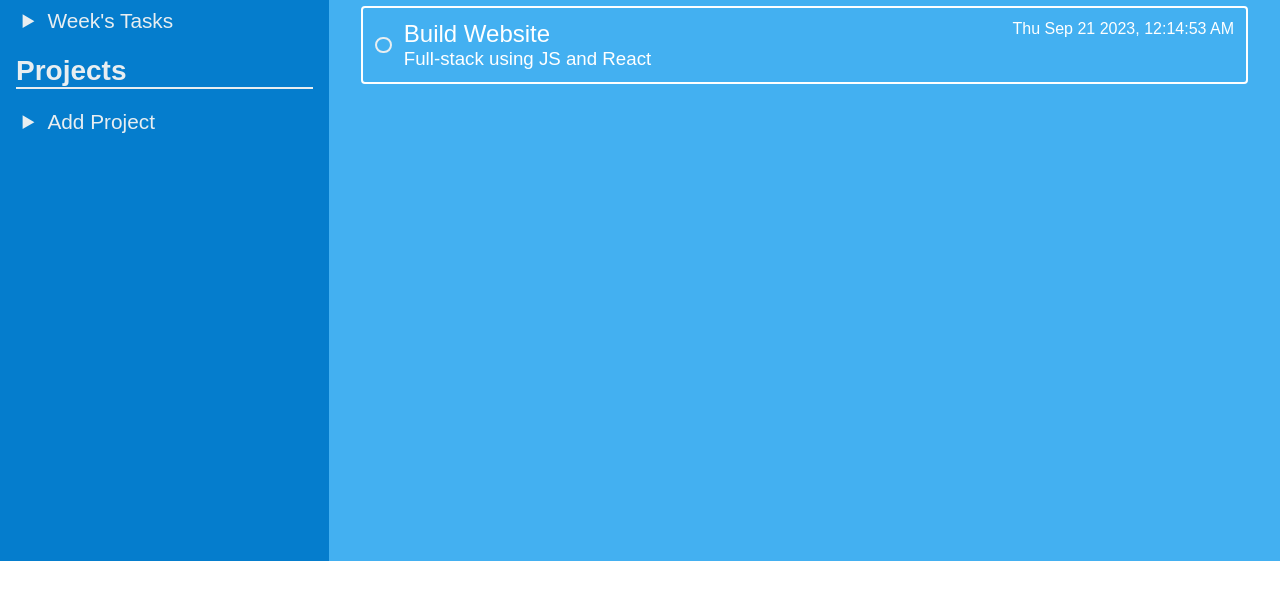
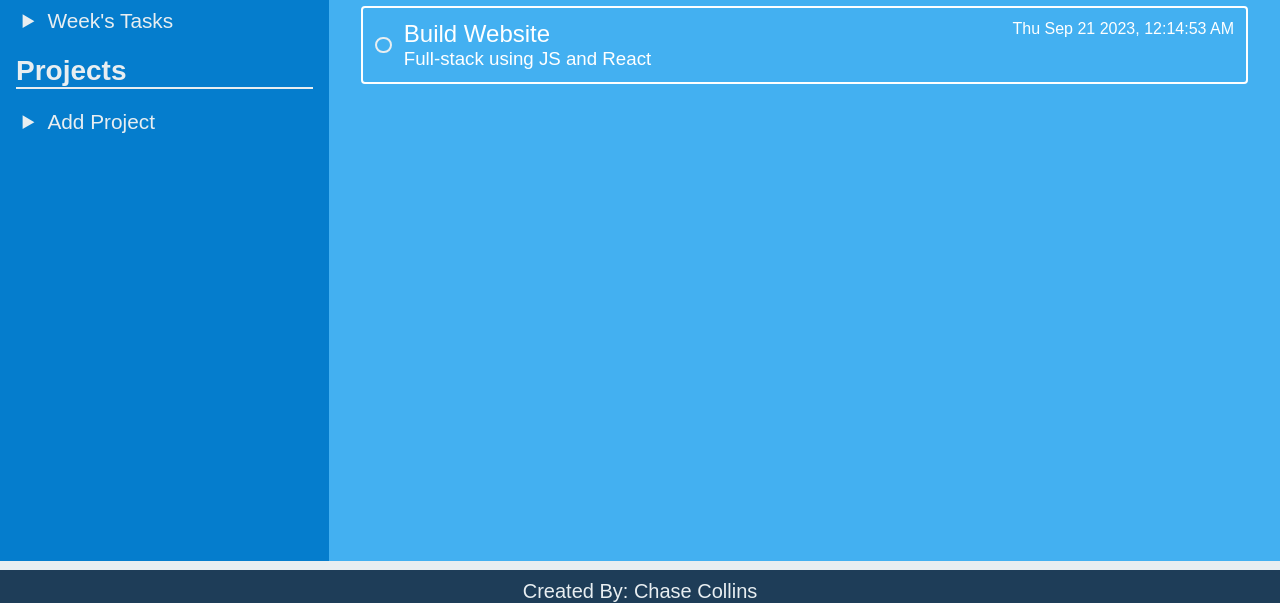
Before and after one commit to ChaseCollins22/Todo, a website built with webpack: page dist/index.html in a window 1280 px wide. Shown: the part 251-854 px from the top of the page. Before the commit the page ends 812 px from the top, so only its background shows below. Built offline with Linux system fonts and the light colour scheme; files whose address does not match are found by name.

Commit message:
sidebar button changes

```diff
--- a/src/styles/sidebarStyles.css
+++ b/src/styles/sidebarStyles.css
@@ -133,7 +133,7 @@
 
 #form-btn-container .add-btn {
   background-color: green;
-  padding: .15em 1.47em
+  padding: .15em 1.47em;
 }
 
 #form-btn-container .cancel-btn {
--- a/src/styles/styles.css
+++ b/src/styles/styles.css
@@ -10,6 +10,8 @@ html {
 body {
   margin: 0;
   min-width: 375px;
+  height: 100vh;
+  background-color: #1e3d58;
 }
 
 span {
@@ -52,7 +54,7 @@ span {
   white-space: nowrap;
   background-color: #43b0f1;
   color: #e8eef1;
-  height: 90vh;
+  height: 90%;
   overflow: auto;
 }
 
@@ -118,11 +120,23 @@ span {
   border: 2px solid #057dcd;
 }
 
-
-
-
 @media (width <= 930px) {
   .main-container {
     flex-flow: column nowrap;
   }
 }
+
+.footer {
+  display: flex;
+  justify-content: center;
+  background-color: #1e3d58;
+  border-top: .6em solid #e8eef1;
+  align-items: center;
+}
+
+.footer p {
+  color: #e8eef1;
+  margin: 0;
+  font-size: 1.25em;
+  margin-top: .5em;
+}
```
Also changed, not shown: dist/index.html, dist/main.js.
